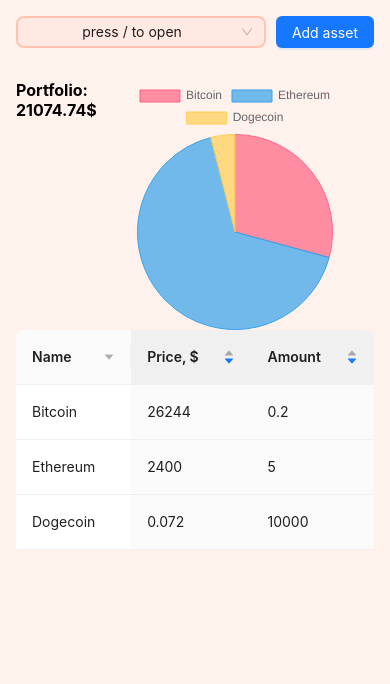
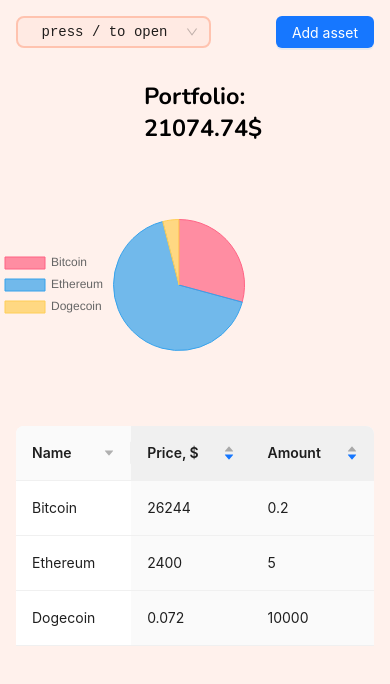
Before and after one commit to AnKlvy/Crypto-App-React, a React (Vite) app: page / in a window 390 px wide. Shown: the top 684 px of the page. Built offline with nearby package versions, Linux system fonts and the light colour scheme.

Commit message:
adaptive and common design

```diff
--- a/src/components/layout/AppLayout.jsx
+++ b/src/components/layout/AppLayout.jsx
@@ -3,22 +3,13 @@
 import AppSider from "./sider/AppSider.jsx";
 import AppContent from "./content/AppContent.jsx";
 import {useContext, useState, useEffect} from "react";
-import CryptoContext from "../../context/crypto-context.jsx";
+import CryptoContext, {useCrypto} from "../../context/crypto-context.jsx";
 
 export default function AppLayout() {
-    const {loading} = useContext(CryptoContext);
-    const [isMobile, setIsMobile] = useState(window.innerWidth <= 576);
+    const {isLoading, isMobile} = useCrypto();
 
-    useEffect(() => {
-        const handleResize = () => {
-            setIsMobile(window.innerWidth <= 576);
-        };
 
-        window.addEventListener('resize', handleResize);
-        return () => window.removeEventListener('resize', handleResize);
-    }, []);
-
-    if (loading) {
+    if (isLoading) {
         return <Spin fullscreen/>;
     }
 
@@ -26,7 +17,7 @@
         <Layout>
             <AppHeader />
             <Layout>
-                {!isMobile && <AppSider />}
+                {<AppSider />}
                 <AppContent />
             </Layout>
         </Layout>
--- a/src/components/layout/content/AppContent.jsx
+++ b/src/components/layout/content/AppContent.jsx
@@ -23,12 +23,12 @@
         .reduce((acc, v) => (acc += v), 0)
         .toFixed(2);
 
-        return (<Layout.Content style={contentStyle}>
-        <div style={{display: 'flex'}}>
+    return (<Layout.Content style={contentStyle}>
+        <div className={styles.titleAndChart}>
             <h2 className={styles.contentTitle}>
                 <span>Portfolio:&nbsp;</span><span>{totalPortfolio}$</span></h2>
             <PortfolioChart/>
         </div>
         <AssetsTable/>
     </Layout.Content>);
-        }
+}
--- a/src/components/layout/content/AppContent.module.css
+++ b/src/components/layout/content/AppContent.module.css
@@ -1,4 +1,9 @@
-
+.titleAndChart {
+    display: flex;
+    justify-content: center;
+    position: relative;
+    margin-bottom: 1rem;
+}
 
 .contentTitle {
     color: #000000;
@@ -6,16 +11,33 @@
     margin-bottom: 1rem;
     display: inline-flex;
     position: absolute;
+    font-family: var(--font-nunito);
+    left: 0;
+    top: 0;
 }
 
-
-@media (max-width: 1180px) {
-    .contentTitle {
-        flex-direction: column;
-        position: static;
-        font-size: 1.5rem;
-        @media (max-width: 420px) {
-            font-size: 1rem;
+@media (max-width: 1080px) {
+.contentTitle{
+    position: static; /* Отключаем абсолютное позиционирование */
+}
+    @media (max-width: 900px) {
+        .contentTitle {
+            flex-direction: column;
+            font-size: 1.5rem;
+        }
+        .titleAndChart {
+            align-items: center;
+        }
+        @media (max-width: 480px) {
+            .contentTitle {
+                padding-left: 1rem;
+                font-size:   6vw;
+            }
+            .titleAndChart {
+                /*display: block*/
+                flex-direction: column;
+                align-items: center;
+            }
         }
     }
 }
--- a/src/components/layout/content/PortfolioChart.jsx
+++ b/src/components/layout/content/PortfolioChart.jsx
@@ -6,13 +6,13 @@
 ChartJS.register(ArcElement, Tooltip, Legend);
 
 export default function PortfolioChart() {
-    const {assets} = useCrypto()
+    const {assets, isMobile} = useCrypto()
     const data = {
-        labels: assets.map(a=> a.name),
+        labels: assets.map(a => a.name),
         datasets: [
             {
                 label: '$',
-                data: assets.map(a=> a.price*a.amount),
+                data: assets.map(a => a.price * a.amount),
                 backgroundColor: [
                     'rgba(255, 99, 132, 0.7)',
                     'rgba(54, 162, 235, 0.7)',
@@ -34,9 +34,18 @@
         ],
     };
 
+    const options = {
+        scale: {},
+        plugins: {
+            legend: {
+                position: isMobile ? 'left' : 'top',
+            }
+        }
+    };
+
     return (
         <div className={styles.chartContainer}>
-            <Pie data={data} />
+            <Pie data={data} options={options}/>
         </div>
     );
 }
--- a/src/components/layout/content/PortfolioChart.module.css
+++ b/src/components/layout/content/PortfolioChart.module.css
@@ -1,19 +1,19 @@
 .chartContainer {
     margin: 0;
-  height: 400px;
+    height: 370px;
     width: 100%;
     display: flex;
     justify-content: center;
-  }
 
+    @media (max-width: 900px) {
+        display: block;
+        width: auto;
+        height: auto;
         @media (max-width: 768px) {
-  .chartContainer {
-    height: 300px;
+            @media (max-width: 576px) {
+                height:250px;
+                width: 400px;
             }
         }
-
-@media (max-width: 576px) {
-  .chartContainer {
-    height: 250px;
     }
 }
--- a/src/components/layout/header/AppHeader.jsx
+++ b/src/components/layout/header/AppHeader.jsx
@@ -88,7 +88,6 @@
         <Layout.Header style={headerStyle}>
             <Select
                 ref={selectRef}
-                style={{width: 250}}
                 className={`${styles.custom_select} ${select ? styles.select_open : ''}`}
                 popupClassName={'bg-antd-elements'}
                 optionLabelProp="label"
--- a/src/components/layout/header/AppHeader.module.css
+++ b/src/components/layout/header/AppHeader.module.css
@@ -1,17 +1,19 @@
 .custom_select {
-  /*position: relative;*/
     background-color: var(--background-antd);
-  /*width: 250px;*/
     padding: 1px;
     border: var(--border-persik) solid 2px;
     border-radius: 8px;
     cursor: pointer;
     transition: border-color 0.3s ease; /* Плавное изменение цвета рамки */
+    width: 250px;
+    @media (max-width: 476px) {
+        width: 50vw !important;
+    }
+    font-family: 'Kaspersky Sans Mono', monospace;
 }
 
 /* Глобальное переопределение для всех Select */
-:global(.ant-select:not(.ant-select-open)) {
-  /*border-color: var(--border-persik) !important;*/
+.custom_select :global(.ant-select:not(.ant-select-open)) {
     text-align: center !important;
 
 }
@@ -26,7 +28,8 @@
     background-color: transparent !important;
 }
 
-:global(.ant-select-selector) {
+/* Более специфичный селектор */
+.custom_select :global(.ant-select-selector) {
     border-color: transparent !important;
 }
 
@@ -57,7 +60,3 @@
     gap: 8px;
     color: white;
 }
-
-.select_option:hover {
-  background-color: var(--border-persik);
-}
--- a/src/components/layout/sider/AppSider.jsx
+++ b/src/components/layout/sider/AppSider.jsx
@@ -16,7 +16,7 @@
         width="25%"
         style={siderStyle}
         className={styles.siderHide}
-        breakpoint="sm"
+        breakpoint="lg"
         collapsedWidth={0}
         trigger={null} // Удаляем триггер, который может создавать отступ
          >
--- a/src/components/layout/sider/AppSider.module.css
+++ b/src/components/layout/sider/AppSider.module.css
@@ -6,3 +6,9 @@
     transition: all 0.35s ease;
     border: var(--border-persik) solid 2px;
 }
+
+.siderHide{
+    @media (max-width: 980px) {
+        display: none;
+    }
+}
--- a/src/context/crypto-context.jsx
+++ b/src/context/crypto-context.jsx
@@ -5,14 +5,17 @@
 const CryptoContext = createContext({
     assets: [],
     crypto: [],
-    loading: false,
+    isLoading: false,
+    isMobile: false,
+    addAsset: () => {},
 });
 
 
 export function CryptoContextProvider({children}) {
-    const [loading, setLoading] = useState(false);
+    const [isLoading, setIsLoading] = useState(false);
     const [crypto, setCrypto] = useState([]);
     const [assets, setAssets] = useState([]);
+    const [isMobile, setIsMobile] = useState(window.innerWidth <= 900);
 
     function mapAssets(assets, result) {
         return assets.map(asset => {
@@ -30,15 +33,24 @@
 
     useEffect(() => {
         async function preload() {
-            setLoading(true);
+            setIsLoading(true);
             const {result} = await fakeFetchCrypto();
             const assets = await fetchAssets();
             setAssets(mapAssets(assets, result));
             setCrypto(result);
-            setLoading(false);
+            setIsLoading(false);
         }
 
         preload();
+    }, []);
+
+    useEffect(() => {
+        const handleResize = () => {
+            setIsMobile(window.innerWidth <= 900);
+        };
+
+        window.addEventListener('resize', handleResize);
+        return () => window.removeEventListener('resize', handleResize);
     }, []);
 
     function addAsset(newAsset) {
@@ -47,7 +59,7 @@
     }
 
     return (
-        <CryptoContext.Provider value={{assets, crypto, loading, addAsset}}>
+        <CryptoContext.Provider value={{assets, crypto, isLoading, addAsset, isMobile}}>
             {children}
         </CryptoContext.Provider>
     );
--- a/src/index.css
+++ b/src/index.css
@@ -1,4 +1,20 @@
+/* Импорт шрифтов */
+@import url('https://fonts.googleapis.com/css2?family=Montserrat:wght@400;500;600;700&display=swap');
+@import url('https://fonts.googleapis.com/css2?family=Roboto:wght@400;500;700&display=swap');
+@import url('https://fonts.googleapis.com/css2?family=Inter:wght@400;500;600;700&display=swap');
+@import url('https://fonts.googleapis.com/css2?family=Poppins:wght@400;500;600;700&display=swap');
+@import url('https://fonts.googleapis.com/css2?family=Open+Sans:wght@400;500;600;700&display=swap');
+@import url('https://fonts.googleapis.com/css2?family=Nunito:wght@400;500;600;700&display=swap');
+
+/* Базовые стили */
 :root {
+  /* Шрифты */
+  --font-montserrat: 'Montserrat', sans-serif;
+  --font-roboto: 'Roboto', 'Helvetica Neue', sans-serif;
+  --font-inter: 'Inter', 'SF Pro Display', sans-serif;
+  --font-poppins: 'Poppins', 'Arial', sans-serif;
+  --font-opensans: 'Open Sans', 'Helvetica', sans-serif;
+  --font-nunito: 'Nunito', 'Avenir Next', sans-serif;
   --background-antd: hsl(15, 100%, 94.5%);
   --layout-bg: #FFF1EC;
   --border-persik: #ffc3af;
```
Lines whose indentation alone changed are shown as unchanged.
